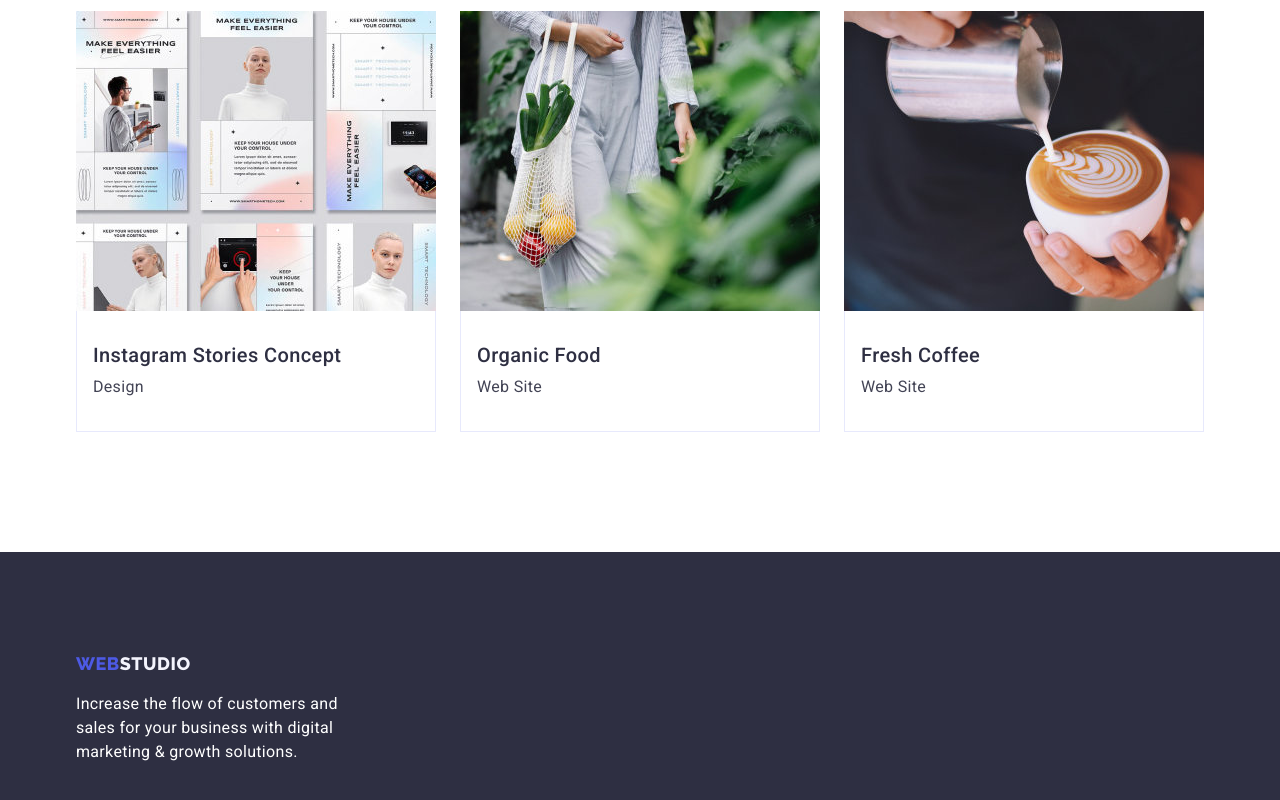
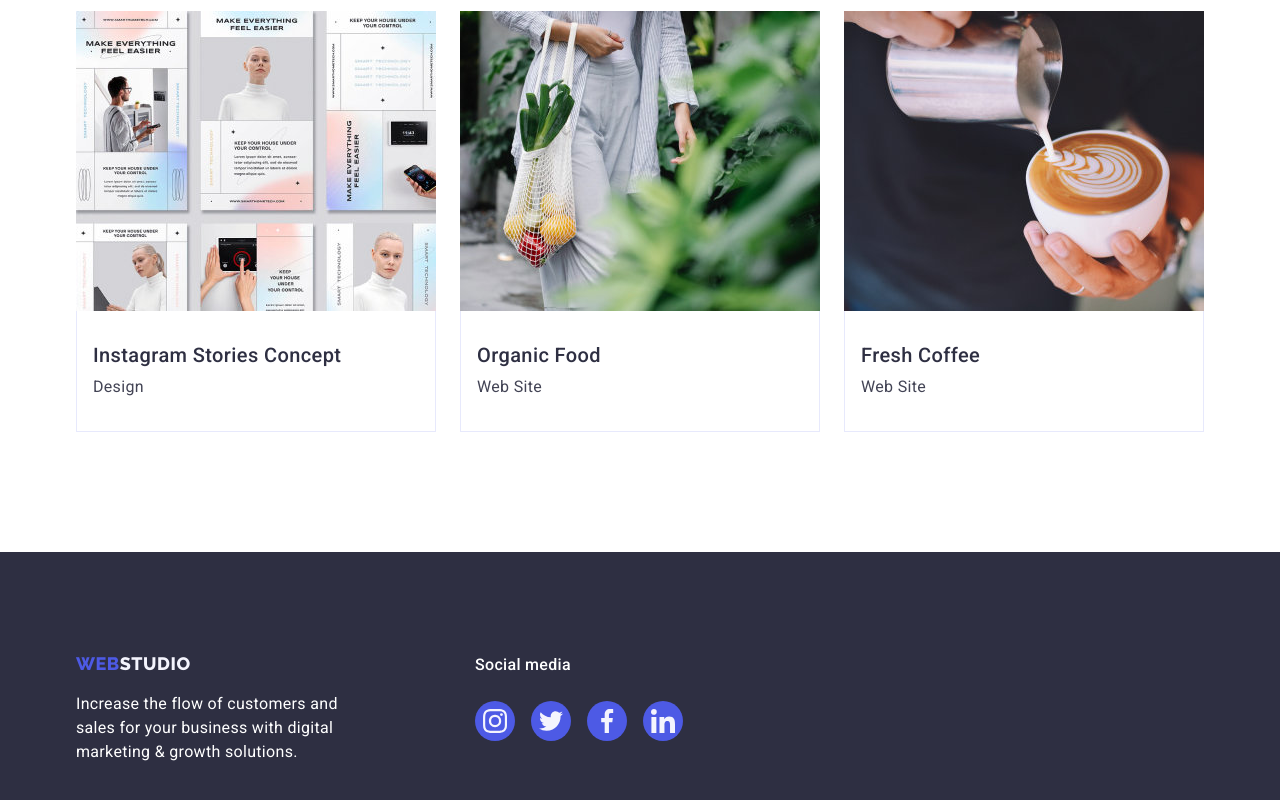
Before and after one commit to Oleg2811/goit-markup-hw-04, a plain HTML site: page portfolio.html in a window 1280 px wide. Shown: the part 1218-2018 px from the top of the page. Drawn offline with nearby package versions, Linux system fonts and the light colour scheme.

Commit message:
homework fixed

```diff
--- a/css/styles.css
+++ b/css/styles.css
@@ -343,7 +343,7 @@ img {
   font-style: normal;
   font-weight: 700;
   font-size: 36px;
-  line-height: 1.1;
+  line-height: 1.11;
 
   text-align: center;
   letter-spacing: 0.02em;
@@ -378,12 +378,12 @@ img {
   display: flex;
   justify-content: center;
   align-items: center;
-  /* fill: currentColor; */
+  fill: currentColor;
 }
 .group-link:hover,
 .group-link:focus {
   border-color: var(--press-state);
-  fill:var(--press-state);
+  color: var(--press-state);
 }
 /* ======= FOOTER ======= */
 .footer {
@@ -481,6 +481,8 @@ img {
   color: #ffffff;
   background-color: var(--press-state);
   border: 1px solid transparent;
+  box-shadow: 0px 3px 1px rgba(0, 0, 0, 0.1), 0px 2px 1px rgba(0, 0, 0, 0.08),
+    0px 2px 2px rgba(0, 0, 0, 0.12);
 }
 
 .project-list {
@@ -492,7 +494,7 @@ img {
 .project {
   width: calc((100% - 48px) / 3);
 }
-.project img {
+.project .link {
   display: block;
 }
 .project .descr {
@@ -500,3 +502,8 @@ img {
   border: 1px solid var(--accent);
   border-top: none;
 }
+.project .link:hover,
+.project .link:focus{
+  box-shadow: 0px 1px 6px rgba(46, 47, 66, 0.08),
+    0px 1px 1px rgba(46, 47, 66, 0.16), 0px 2px 1px rgba(46, 47, 66, 0.08);
+}
--- a/portfolio.html
+++ b/portfolio.html
@@ -162,14 +162,68 @@
       </section>
     </main>
     <footer class="footer">
-      <div class="container">
+      <div class="container footer-div">
+        <div class="footer-div-logo">
         <a href="./index.html" class="logo link"
           >Web<span class="cloud">Studio</span></a
         >
         <p class="base-text whitecol">
           Increase the flow of customers and sales for your business with
           digital marketing & growth solutions.
-          </p>
+        </p></div>
+        <div class="container footer-social-section">
+        <p class="footer-social-p">Social media</p>
+        <ul class="social-list list">
+          <li class="social-list-item">
+            <a href="" class="social-list-link">
+              <svg
+                class="social-list-icon"
+                aria-label="icon-instagram"
+                width="24"
+                height="24"
+              >
+                <use href="./images/icons.svg#icon-instagram"></use>
+              </svg>
+            </a>
+          </li>
+          <li class="social-list-item">
+            <a href="" class="social-list-link">
+              <svg
+                class="social-list-icon"
+                aria-label="icon-twitter"
+                width="24"
+                height="24"
+              >
+                <use href="./images/icons.svg#icon-twitter"></use>
+              </svg>
+            </a>
+          </li>
+          <li class="social-list-item">
+            <a href="" class="social-list-link">
+              <svg
+                class="social-list-icon"
+                aria-label="icon-facebook"
+                width="24"
+                height="24"
+              >
+                <use href="./images/icons.svg#icon-facebook"></use>
+              </svg>
+            </a>
+          </li>
+          <li class="social-list-item">
+            <a href="" class="social-list-link">
+              <svg
+                class="social-list-icon"
+                aria-label="icon-linkedin"
+                width="24"
+                height="24"
+              >
+                <use href="./images/icons.svg#icon-linkedin"></use>
+              </svg>
+            </a>
+          </li>
+        </ul>
+      </div>
       </div>
     </footer>
   </body>
```
Also changed, not shown: index.html (+1 -1 lines). Lines whose indentation alone changed are shown as unchanged.
